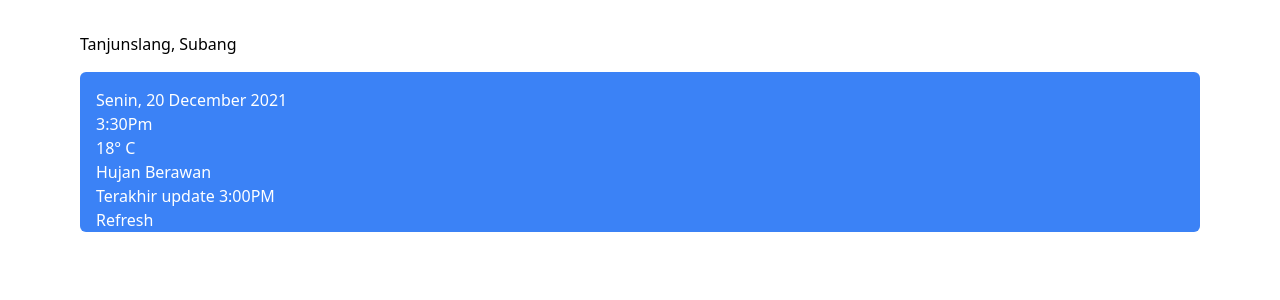
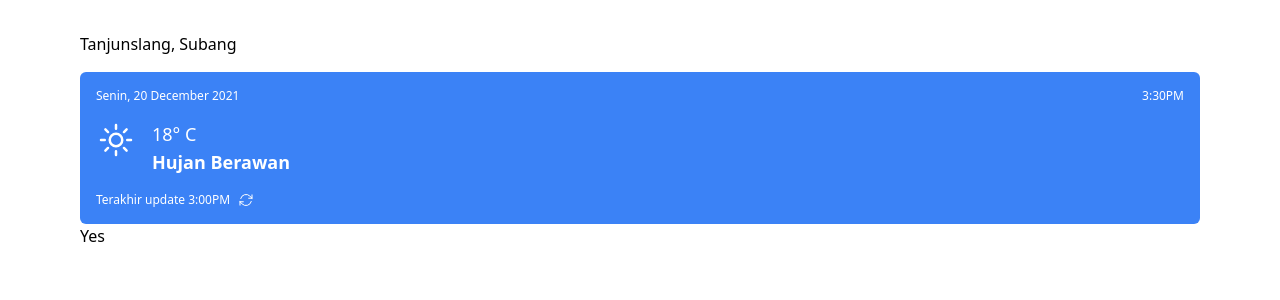
Before and after one commit to daniel-akinyemi/turnda-beta-1.0-react-next-javascript, a Next.js app: page / in a window 1280 px wide. Shown: the top 300 px of the page. Built offline with nearby package versions, Linux system fonts and the light colour scheme.

Commit message:
main-weather-card updated

```diff
--- a/components/MainWeatherCard.jsx
+++ b/components/MainWeatherCard.jsx
@@ -1,23 +1,27 @@
-import React from 'react'
 
+import { SunIcon,ArrowPathIcon } from '@heroicons/react/24/outline'
 const MainWeatherCard = () => {
   return (
-    <div className="w-full text-white h-40 rounded-md bg-blue-500 p-4">
-      <div className="mwc-bk-1">
+    <div className="w-full text-white text-xs rounded-md bg-blue-500 p-4 space-y-4">
+      <div className="mwc-bk-1 flex justify-between">
         <div>Senin, 20 December 2021</div>
-        <div> 3:30Pm</div>
+        <div> 3:30PM</div>
       </div>
-      <div className="mwc-bk-2">
-        {/* <Image /> */}
-        <div className="mwc-bk-2-1">
-          <div>18° C</div>
-          <div>Hujan Berawan</div>
+
+      <div className="mwc-bk-2 flex space-x-4">
+        <SunIcon className='w-10 h-10'/>
+        <div className="mwc-bk-2-1 text-lg">
+          <div className='font-light'>18° C</div>
+          <div className=' font-bold'>Hujan Berawan</div>
         </div>
       </div>
-      <div className="mwc-bk-3">
+
+      <div className="mwc-bk-3 flex space-x-2 text-xs items-center">
         <div>Terakhir update 3:00PM</div>
-        <button>Refresh</button>
+        <ArrowPathIcon className='h-4 w-4'/>
       </div>
+
+
     </div>
   )
 }
--- a/package.json
+++ b/package.json
@@ -9,6 +9,7 @@
     "lint": "next lint"
   },
   "dependencies": {
+    "@heroicons/react": "^2.0.17",
     "eslint": "8.38.0",
     "eslint-config-next": "13.3.0",
     "next": "13.3.0",
--- a/src/app/page.js
+++ b/src/app/page.js
@@ -9,6 +9,7 @@ export default function Home() {
     <main className='mx-auto max-w-6xl px-4 py-8'>
       <Header/>
       <MainWeatherCard/>
+      Yes
     </main>
   )
 }
```
Also changed, not shown: 1 other file (tests, documents, lock files or other folders).
